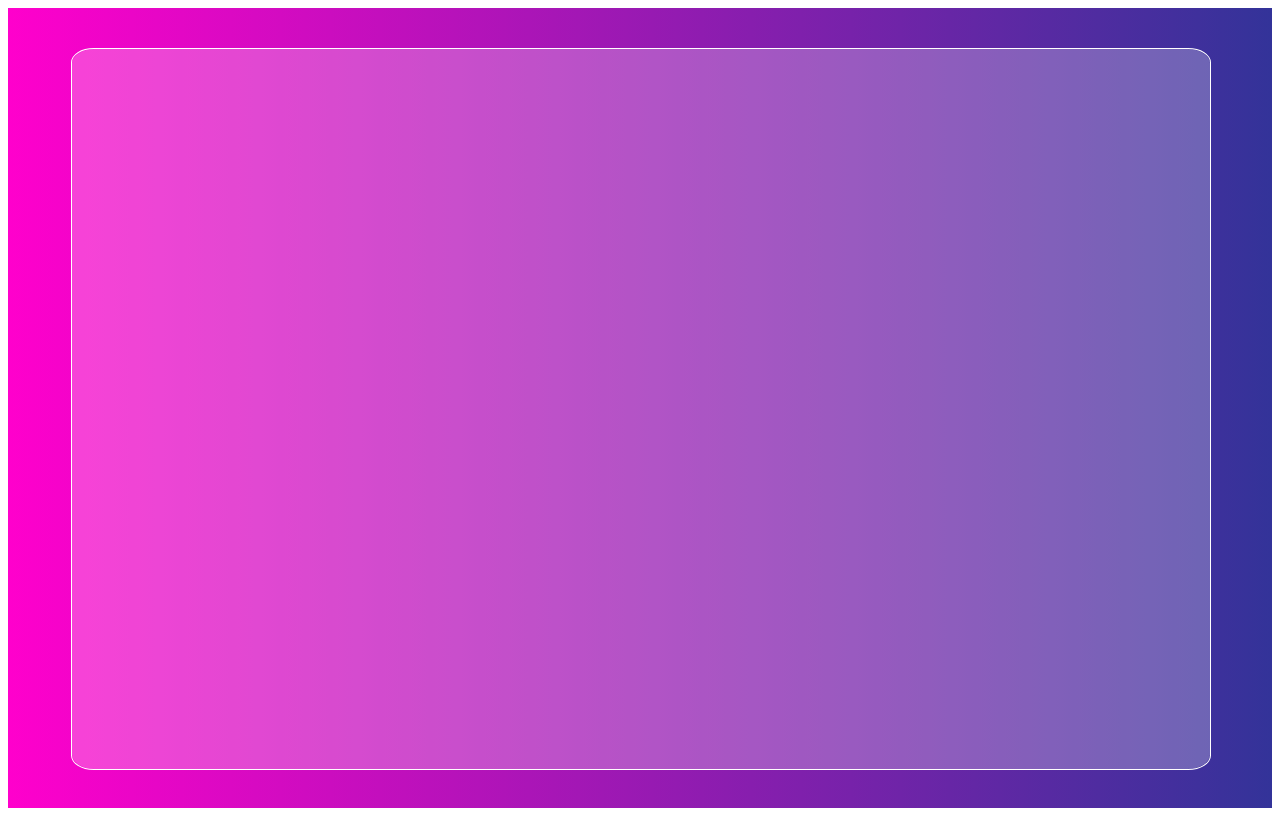
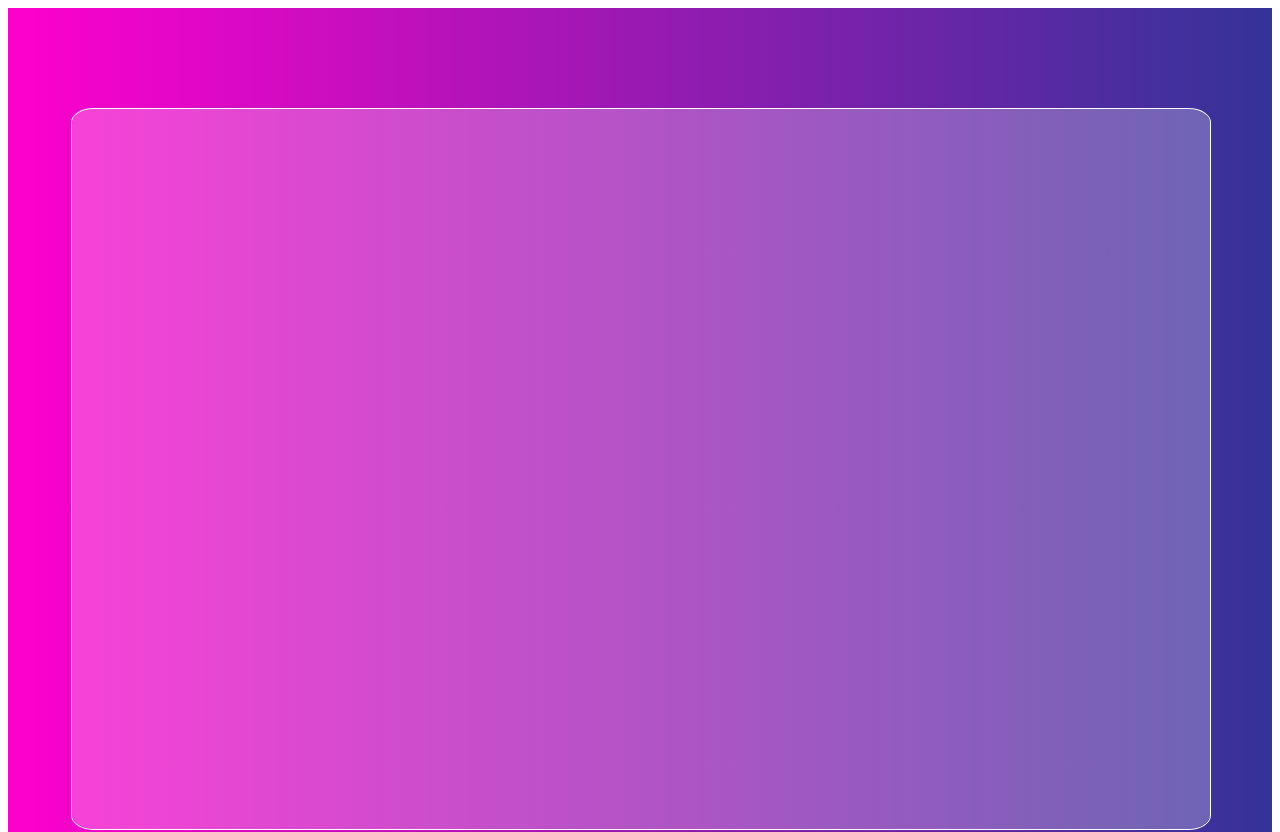
Before and after one commit to sashaTen/Portfolio, a React (Create React App) app: page / in a window 1280 px wide. Shown: the top 832 px of the page. Built offline with nearby package versions, Linux system fonts and the light colour scheme.

Commit message:
just  changed the  height

```diff
--- a/src/index.css
+++ b/src/index.css
@@ -3,7 +3,7 @@
   text-transform: capitalize;
   text-align: center;
   background-image: linear-gradient(to right, #ff00cc, #333399);
-  height: 100vh;
+  height: 200vh;
 }
 .aboutMe {
   color: whitesmoke;
@@ -11,7 +11,7 @@
   height: 90vh;
   margin-left: 5%;
   position: relative;
-  top: 5%;
+  top: 100px;
   border-radius: 2%;
   border: 1px white solid;
 }
```
